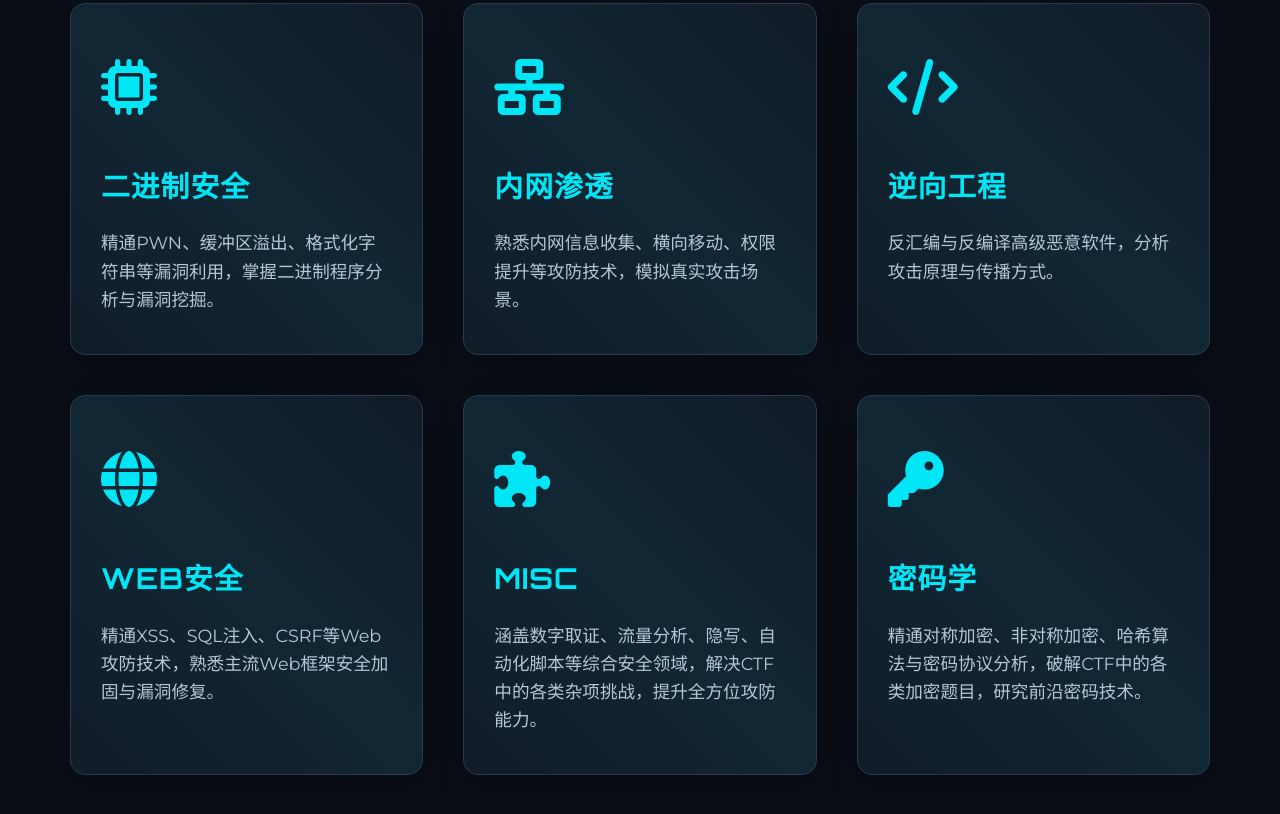
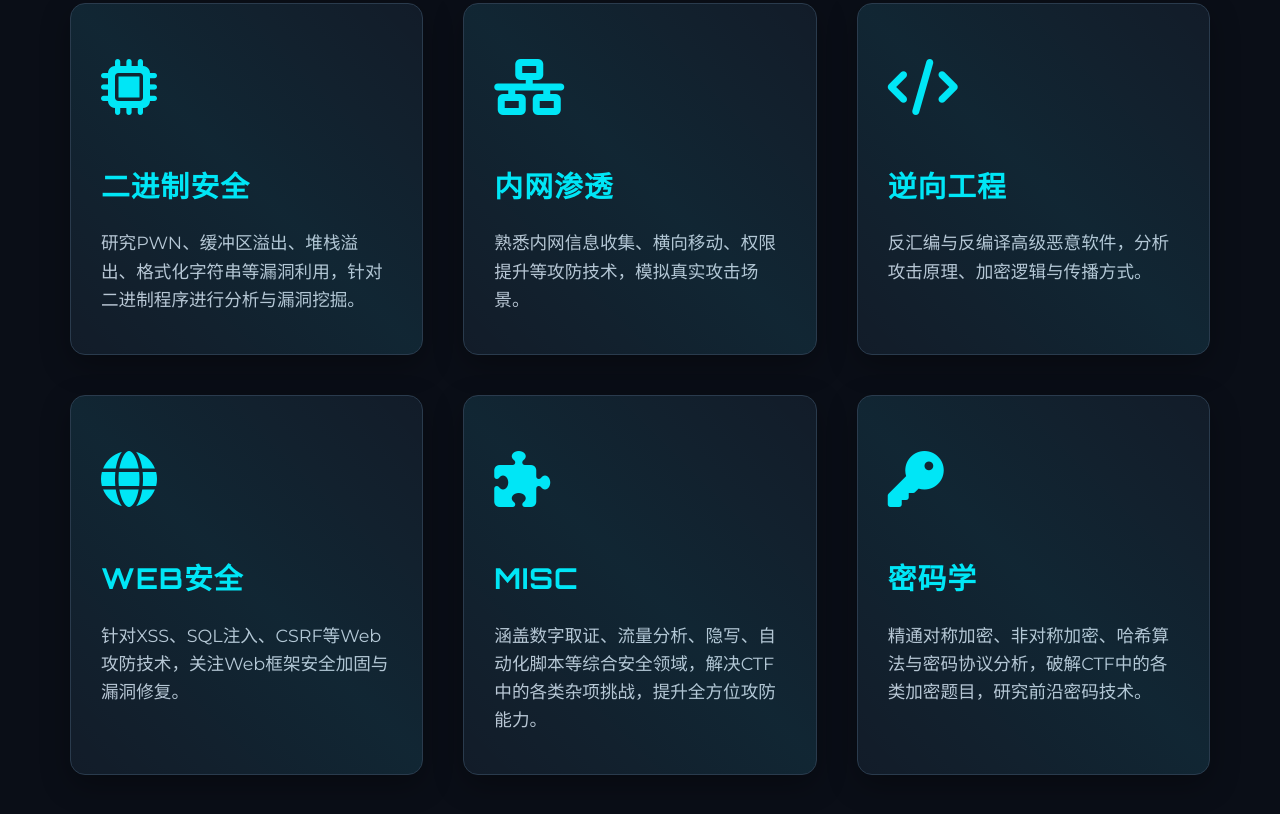
Before and after one commit to ENOCH-lyn/cloudever.top, a plain HTML site: page index.html in a window 1280 px wide. Shown: the part 1078-1892 px from the top of the page. Drawn offline with Linux system fonts and the light colour scheme.

Commit message:
更改介绍等

```diff
--- a/index.html
+++ b/index.html
@@ -535,7 +535,7 @@
         <div class="hero-content">
             <div class="hero-tagline">YNU CTF</div>
             <h1 class="hero-title">CloudEver<br>Team</h1>
-            <p class="hero-subtitle">云南大学CTF校队，成立于2024，致力于网络安全研究、漏洞分析与CTF比赛。迄今为止多场比赛中获奖，举办过校内公开CTF比赛。</p>
+            <p class="hero-subtitle">云南大学CTF校队，成立于2024，致力于网络安全研究、漏洞分析与CTF赛事。多数核心队员同时也是知名联合战队队员，如Nu1l，VN，星盟等。迄今为止战队已经在多场重要比赛中获奖，举办过校内公开CTF比赛等。</p>
             <a href="#contact" class="hero-btn">加入我们</a>
         </div>
     </section>
@@ -550,7 +550,7 @@
                         <i class="fas fa-microchip"></i>
                     </div>
                     <h3 class="card-title">二进制安全</h3>
-                    <p class="card-text">精通PWN、缓冲区溢出、格式化字符串等漏洞利用，掌握二进制程序分析与漏洞挖掘。</p>
+                    <p class="card-text">研究PWN、缓冲区溢出、堆栈溢出、格式化字符串等漏洞利用，针对二进制程序进行分析与漏洞挖掘。</p>
                 </div>
                 <div class="card">
                     <div class="card-icon">
@@ -564,14 +564,14 @@
                         <i class="fas fa-code"></i>
                     </div>
                     <h3 class="card-title">逆向工程</h3>
-                    <p class="card-text">反汇编与反编译高级恶意软件，分析攻击原理与传播方式。</p>
+                    <p class="card-text">反汇编与反编译高级恶意软件，分析攻击原理、加密逻辑与传播方式。</p>
                 </div>
                 <div class="card">
                     <div class="card-icon">
                         <i class="fas fa-globe"></i>
                     </div>
                     <h3 class="card-title">WEB安全</h3>
-                    <p class="card-text">精通XSS、SQL注入、CSRF等Web攻防技术，熟悉主流Web框架安全加固与漏洞修复。</p>
+                    <p class="card-text">针对XSS、SQL注入、CSRF等Web攻防技术，关注Web框架安全加固与漏洞修复。</p>
                 </div>
                 <div class="card">
                     <div class="card-icon">
```
